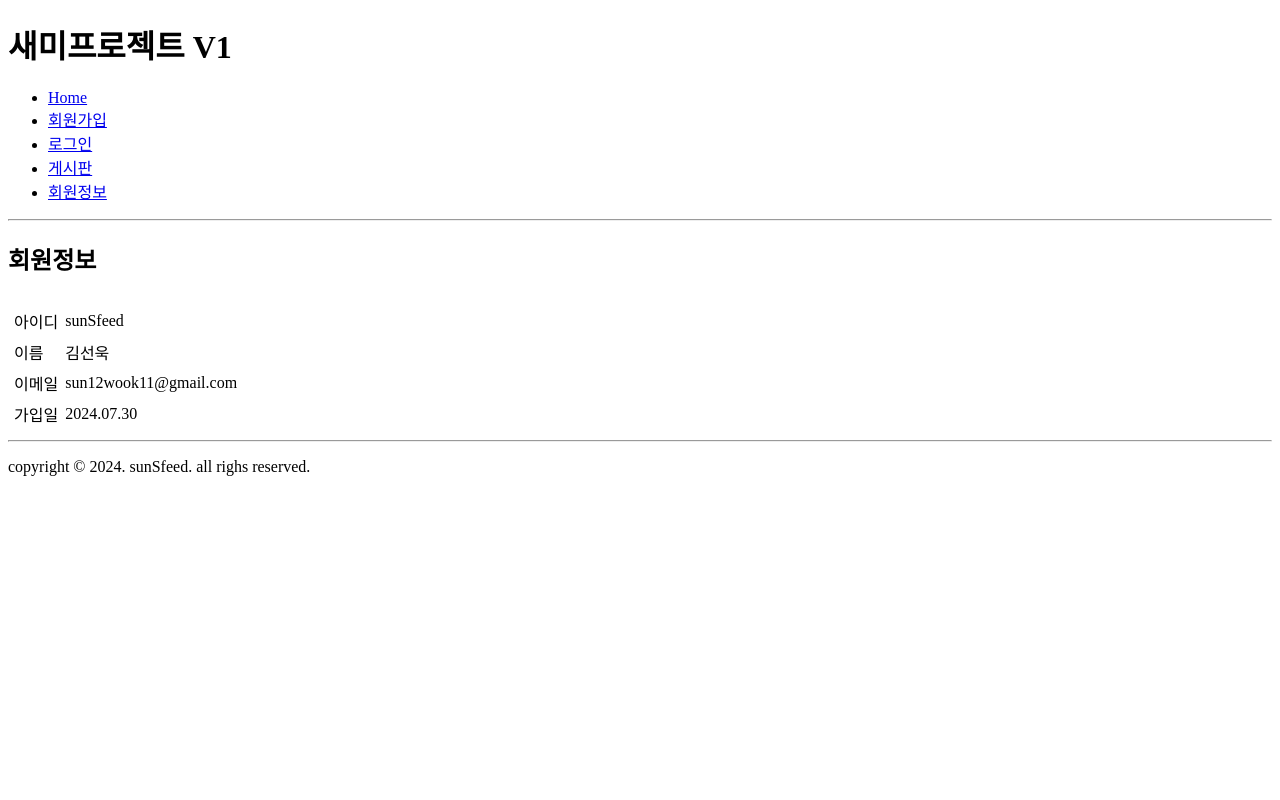
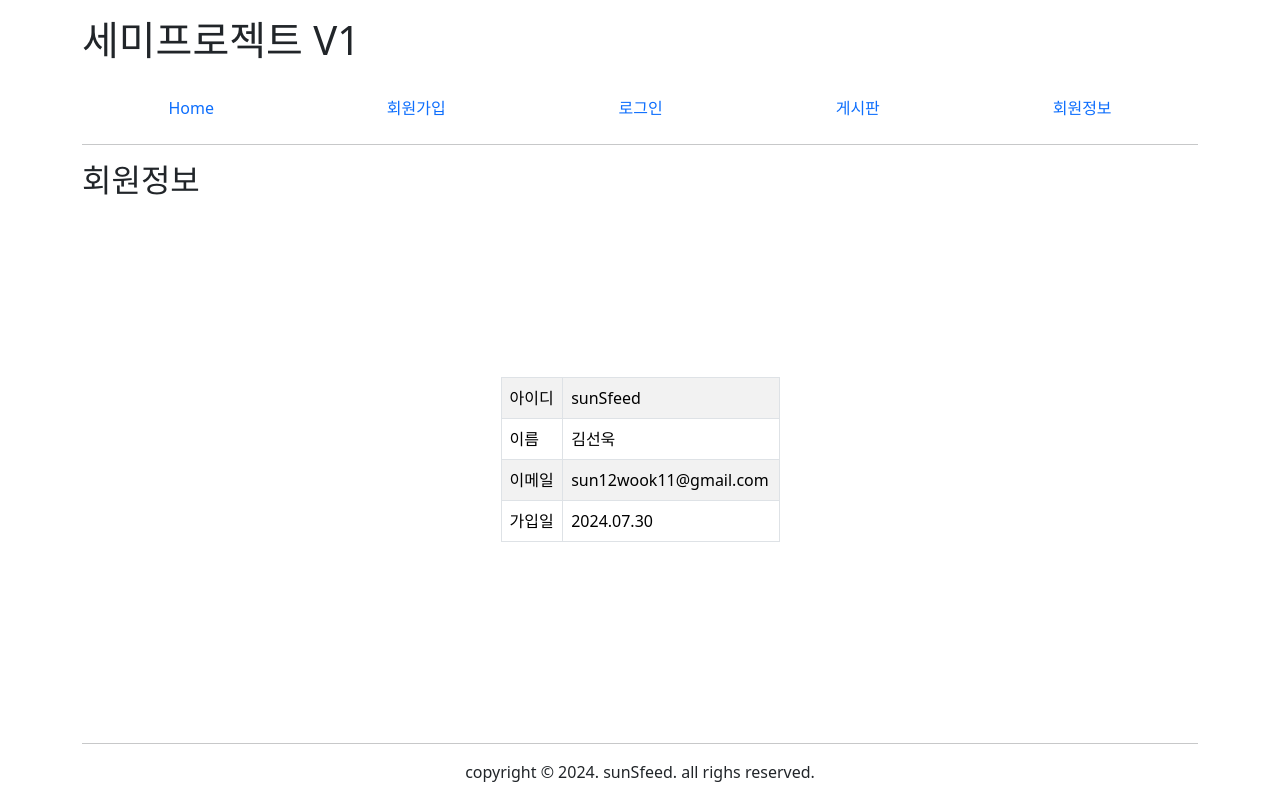
Before and after one commit to sun12wook11/semiprojectv1b, a Python web app: template views/templates/member/myinfo.html in a window 1280 px wide. Run offline with Jinja, Linux system fonts and the light colour scheme; the template is opened without the code that fills it, so the values that code supplies are empty.

Commit message:
내정보 업뎃

```diff
--- a/views/templates/member/myinfo.html
+++ b/views/templates/member/myinfo.html
@@ -3,30 +3,32 @@
 <head>
     <meta charset="UTF-8">
     <title>새미프로젝트</title>
+    <link rel="stylesheet" href="/static/css/bs5/bootstrap.min.css">
+    <link rel="stylesheet" href="/static/css/project.css">
+    <style>
+    </style>
+
 </head>
 <body>
-    <div id="wrap">
-        <header><h1>새미프로젝트 V1</h1></header>
-        <nav>
-            <ul>
-                <li><a href="/views/static">Home</a></li>
-                <li><a href="/member/join">회원가입</a></li>
-                <li><a href="/member/login">로그인</a></li>
-                <li><a href="/board/list">게시판</a></li>
-                <li><a href="/member/myinfo">회원정보</a></li>
+<div id="wrap" class="container">
+    <header class="py-3"><h1>세미프로젝트 V1</h1></header>
+    <nav>  <!--https://getbootstrap.kr/docs/5.3/components/navs-tabs/-->
+        <ul class="nav nav-fill">
+            <li class="nav-item"><a class="nav-link active" href="/">Home</a></li>
+            <li class="nav-item"><a class="nav-link active" href="/member/join">회원가입</a></li>
+            <li class="nav-item"><a class="nav-link active" href="/member/login">로그인</a></li>
+            <li class="nav-item"><a class="nav-link active" href="/board/list">게시판</a></li>
+            <li class="nav-item"><a class="nav-link active" href="/member/myinfo">회원정보</a></li>
         </ul>
+    </nav>
 
-        </nav>
     <hr>
+
     <main>
         <h2>회원정보</h2>
-            <table cellspacing="5">
-                <thead>
-                <tr>
-                    <th></th>
-                </tr>
-                </thead>
-                <tbody>
+        <div class="d-flex justify-content-center align-items-center" style="height: 65vh">
+            <table class="table w-25 table-bordered table-striped">
+
                 <tr>
                     <td>아이디</td>
                     <td>sunSfeed</td>
@@ -43,13 +45,15 @@
                     <td>가입일</td>
                     <td>2024.07.30</td>
                 </tr>
-                </tbody>
+
             </table>
+        </div>
     </main>
+
     <hr>
+
     <footer>
-
-            <p>copyright &copy; 2024. sunSfeed. all righs reserved.</p>
+        <p class="text-center">copyright &copy; 2024. sunSfeed. all righs reserved.</p>
     </footer>
     </div>
 </body>
```
Lines whose indentation alone changed are shown as unchanged.
